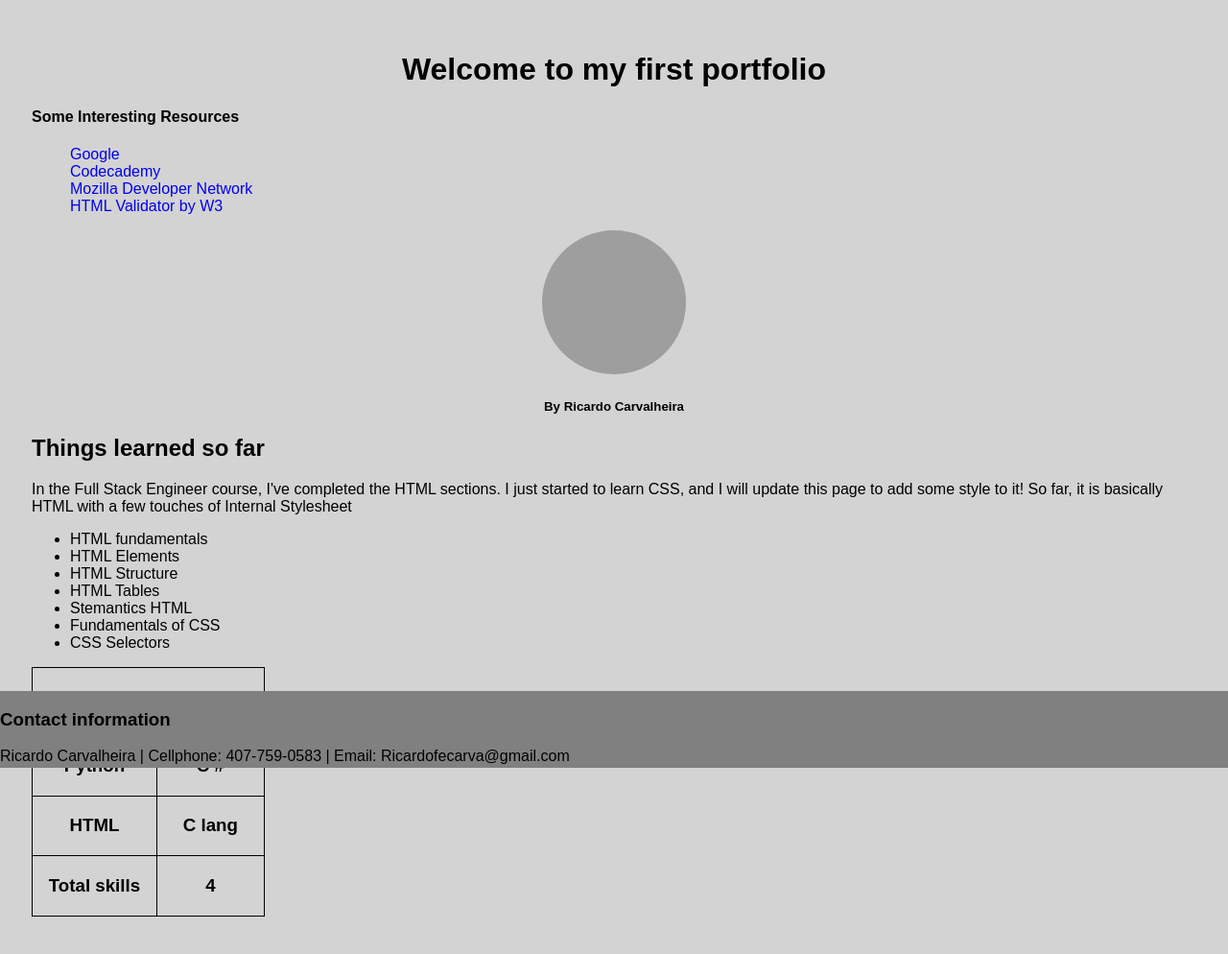
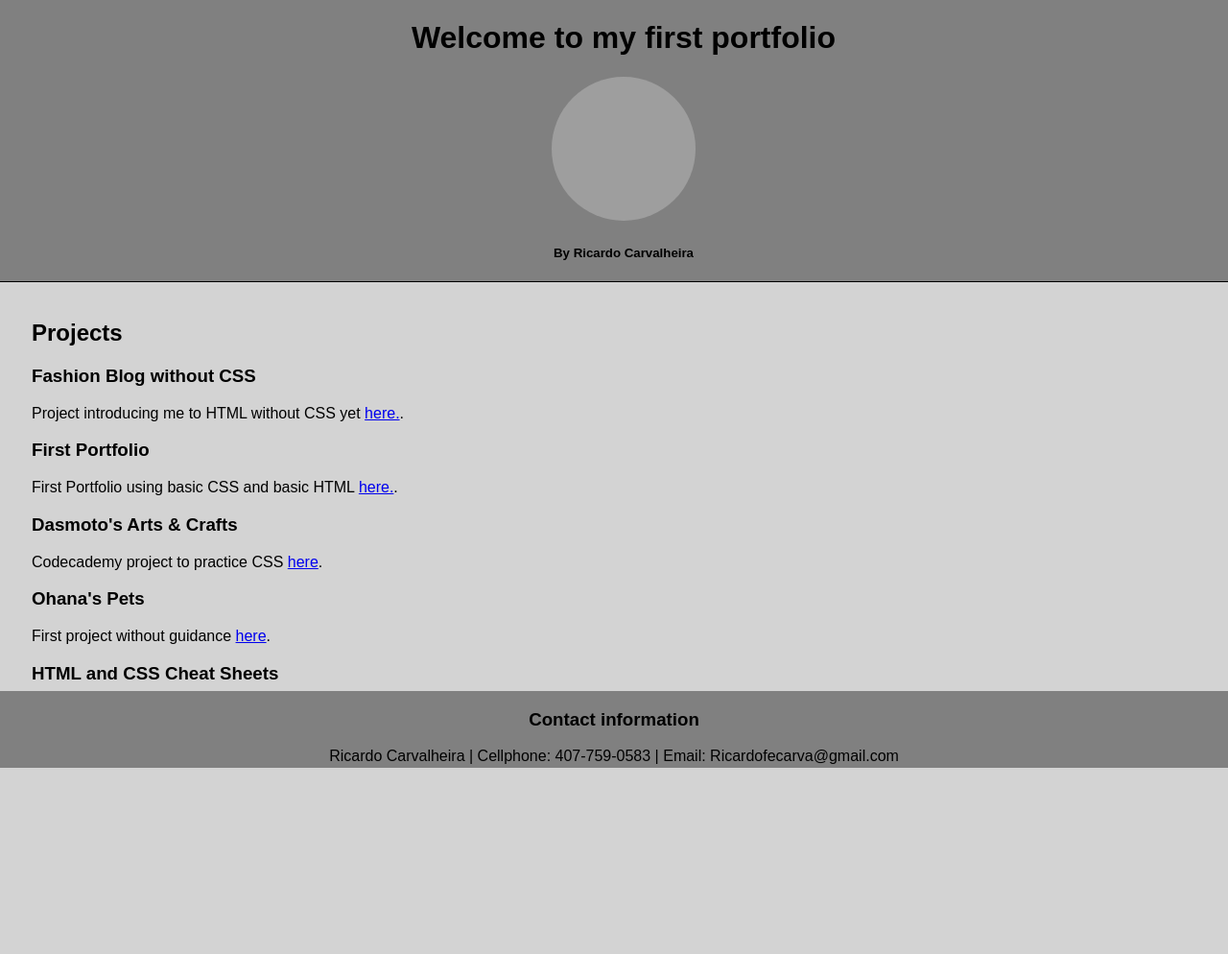
Before and after one commit to ricardocarva/first-portfolio, a plain HTML site: page index.html in a window 1280 px wide. Shown: the whole page at 96% size. After the commit the page ends 940 px from the top, so only its background shows below. Drawn offline with Linux system fonts and the light colour scheme; grey boxes are pictures that could not be loaded.

Commit message:
Updated Portfolio to version 2.0

```diff
--- a/index.html
+++ b/index.html
@@ -2,74 +2,37 @@
 <html lang=en>
   <head>
     <title>Ricardo's Portfolio</title>
-    <h1>Welcome to my first portfolio</h1>
-    <nav>
-      <h4>Some Interesting Resources</h4>
-      <ul>
-        <li><a href="https://www.google.com/" target="_blank">Google</a></li>
-        <li><a href="https://www.codecademy.com" target="_blank">Codecademy</a></li>
-        <li><a href="https://developer.mozilla.org/en-US/" target="_blank">Mozilla Developer Network</a></li>
-        <li><a href="https://validator.w3.org/" target="_blank">HTML Validator by W3</a></li>
-        <link rel="stylesheet" href="resources\styles.css">
-      </ul>
-    </nav>
-    <div id="profile-photo">
-      <a href="https://www.linkedin.com/in/ricardo-carvalheira-b4bb8a14b/" target="_blank"><img src="https://media-exp1.licdn.com/dms/image/C4D03AQEa1U-WmYlJhw/profile-displayphoto-shrink_800_800/0/1646280831669?e=1654732800&v=beta&t=uk0x41nVUBRzfIgvkgNd69qS8rd-DkvcxXunKdhZX_o" alt="Ricardo looking sharp"></a>
-      <h5>By Ricardo Carvalheira</h5>
-    </div>
+    <link rel="stylesheet" href="resources\styles.css">
+
+
   </head>
   <body>
-    <h2>Things learned so far</h2>
-       <p>In the Full Stack Engineer course, I've completed the HTML sections. I just started to learn CSS, and  I will update this page to add some style to it! So far, it is basically HTML with a few touches of Internal Stylesheet</p>
-    <section>
-      <ul>
-        <li>HTML fundamentals</li>
-        <li>HTML Elements</li>
-        <li>HTML Structure</li>
-        <li>HTML Tables</li>
-        <li>Stemantics HTML</li>
-        <li>Fundamentals of CSS</li>
-        <li>CSS Selectors</li>
-      </ul>
-    </section>
 
-    <table>
-      <thead>
-        <tr>
-          <th colspan='2' cols="2">
-            <h2>Skills</h2>
-          </th>
-        <tr>
-      </thead>
-      <tbody>
-        <tr>
-          <td>
-            <h3>Python</h3>
-          </td>
-          <td>
-            <h3>C #</h3>
-          </td>
-        </tr>
-        <tr>
-          <td>
-            <h3>HTML</h3>
-          </td>
-          <td>
-            <h3>C lang</h3>
-          </td>
-        </tr>
-      </tbody>
-      <tfoot>
-        <tr>
-          <td>
-            <h3>Total skills</h3>
-          </td>
-          <td>
-            <h3>4</h3>
-          </td>
-        </tr>
-      </tfoot>
-    </table>
+    <header>
+      <h1>Welcome to my first portfolio</h1>
+      <div id="profile-photo">
+        <a href="https://www.linkedin.com/in/ricardo-carvalheira-b4bb8a14b/" target="_blank"><img src="https://media-exp1.licdn.com/dms/image/C4D03AQEa1U-WmYlJhw/profile-displayphoto-shrink_800_800/0/1646280831669?e=1654732800&v=beta&t=uk0x41nVUBRzfIgvkgNd69qS8rd-DkvcxXunKdhZX_o" alt="Ricardo looking sharp"></a>
+        <h5>By Ricardo Carvalheira</h5>
+      </div>
+    </header>
+
+    <main>
+      <section>
+          <h2>Projects</h2>
+          <article id="project-links">
+              <h3>Fashion Blog without CSS</h3>
+              <p>Project introducing me to HTML without CSS yet <a href="https://ricardocarva.github.io/Fashion-Blog/">here.</a>.</p>
+              <h3>First Portfolio</h3>
+              <p>First Portfolio using basic CSS and basic HTML <a href="https://ricardocarva.github.io/first-portfolio/">here.</a>.</p>
+              <h3>Dasmoto's Arts & Crafts</h3>
+              <p>Codecademy project to practice CSS <a href="https://ricardocarva.github.io/Dasmotos-Art-And-Craft/">here</a>.</p>
+              <h3>Ohana's Pets</h3>
+              <p>First project without guidance <a href="https://ricardocarva.github.io/Ohanas-Family/">here</a>.</p>
+              <h3>HTML and CSS Cheat Sheets</h3>
+              <p>Cheat Cheets with HTML and CSS tag without any guidance <a href="https://ricardocarva.github.io/HTML-and-CSS-Cheat-Sheets/">here</a>.</p>
+
+      </article>
+  </main>
     </body>
   <footer>
     <h3>Contact information</h3>
--- a/resources/styles.css
+++ b/resources/styles.css
@@ -51,6 +51,7 @@ h1 {
 
 
 footer {
+  text-align: center;
   z-index: 1;
   background-color: gray;
   width: 100%;
@@ -58,4 +59,24 @@ footer {
   bottom: 0;
   left: 0;
   height: 80px;
+  vertical-align: middle;
 }
+
+header {
+  position: fixed;
+  background-color: gray;
+  width: 100%;
+  top: 0;
+  left: 0;
+  padding-left: 10px;
+  border-bottom: 1px solid black;
+
+}
+
+header h1 {
+  text-align: center;
+}
+
+main {
+  margin-top: 300px;
+}
```
